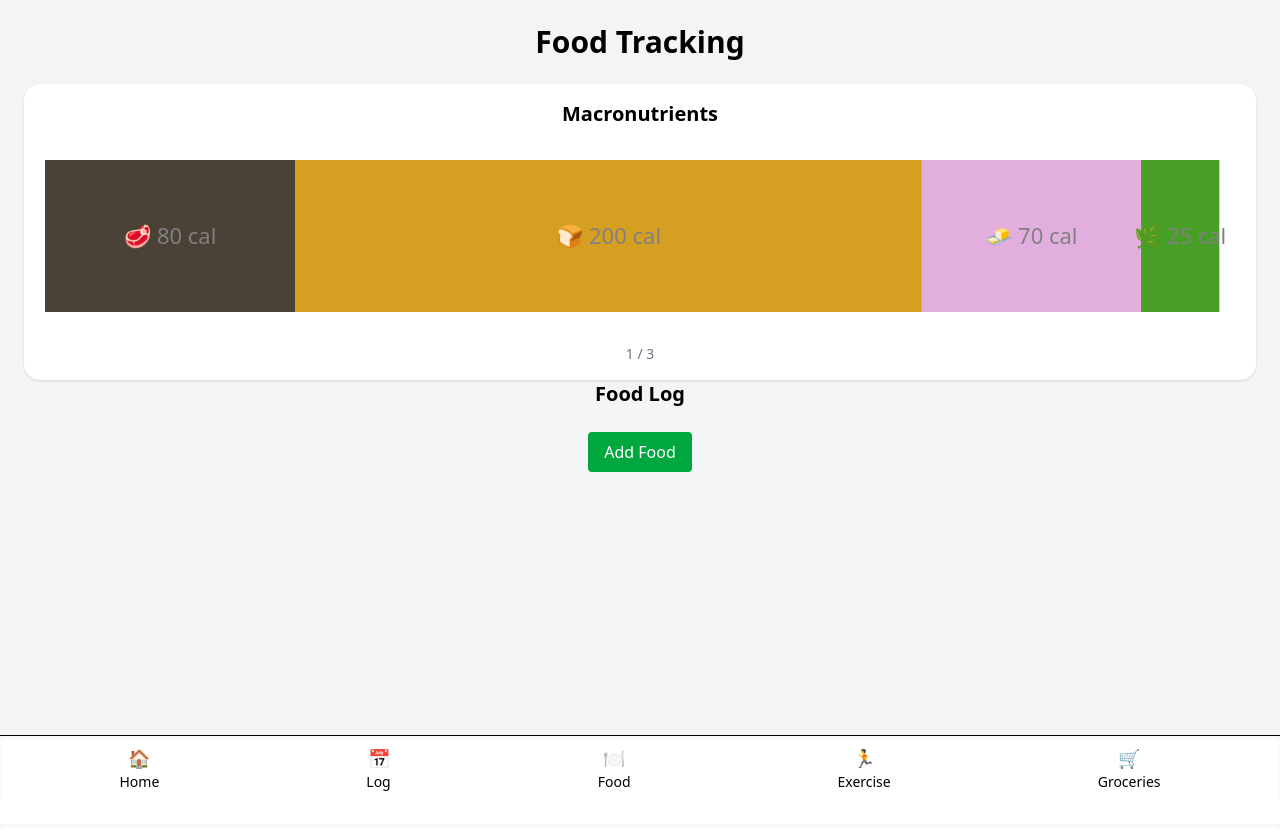
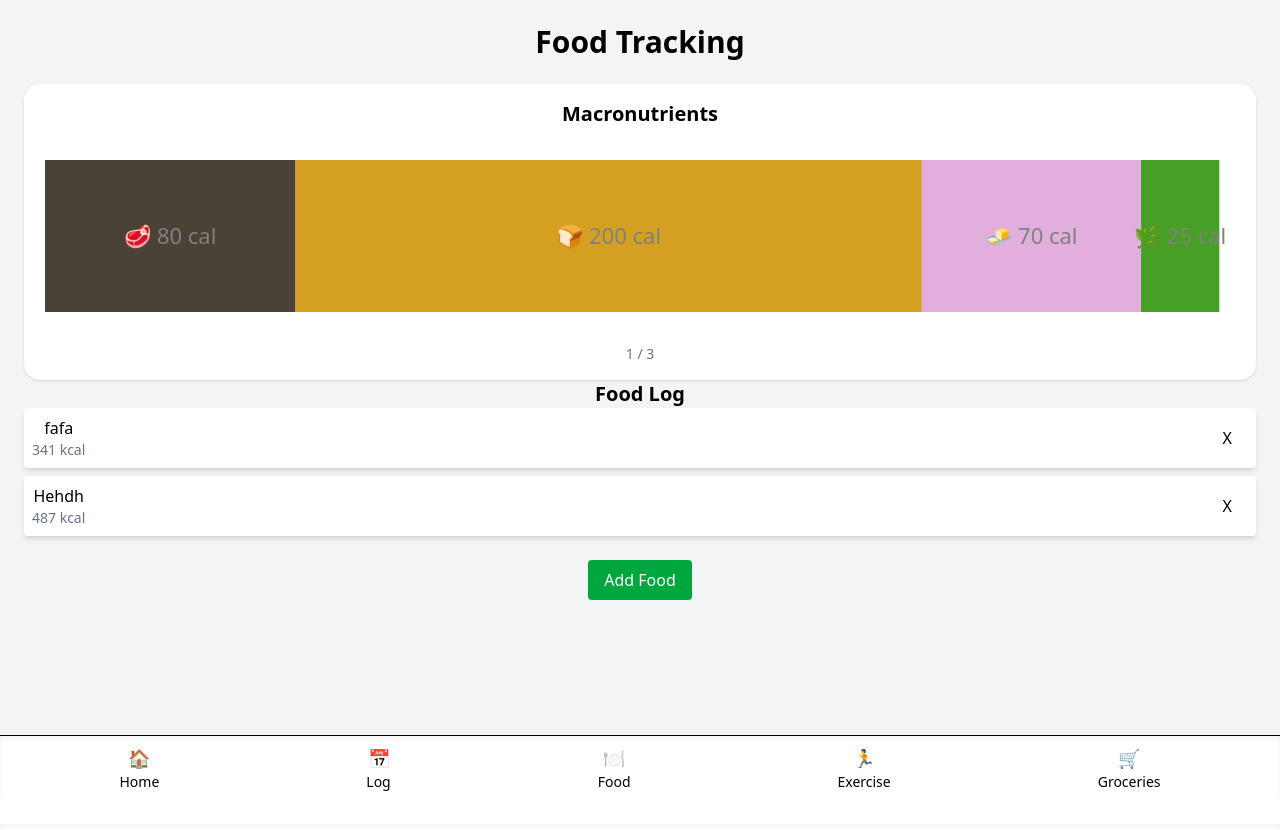
Before and after one commit to Sharif15/Nutritional_health_app, a Next.js app: page /food_tracking in a window 1280 px wide. Shown: the top 830 px of the page. Built offline with nearby package versions, Linux system fonts and the light colour scheme.

Commit message:
better Handeling of data for food item using json. Will need to change to use a database once we have it running

```diff
--- /dev/null
+++ b/src/app/api/foodLog/route.ts
@@ -0,0 +1,26 @@
+import { promises as fs } from "fs";
+import path from "path";
+
+// File path to store food log data
+const filePath = path.join(process.cwd(), "src", "data", "foodLog.json");
+
+// Load food log from JSON file
+export async function GET() {
+  try {
+    const data = await fs.readFile(filePath, "utf-8");
+    return new Response(data, { status: 200 });
+  } catch (error) {
+    return new Response(JSON.stringify({ foodLog: [] }), { status: 200 });
+  }
+}
+
+// Save food log to JSON file
+export async function POST(req: Request) {
+  try {
+    const body = await req.json();
+    await fs.writeFile(filePath, JSON.stringify(body, null, 2), "utf-8");
+    return new Response(JSON.stringify({ message: "Saved successfully" }), { status: 200 });
+  } catch (error) {
+    return new Response(JSON.stringify({ error: "Failed to save data" }), { status: 500 });
+  }
+}
--- a/src/app/components/Button.tsx
+++ b/src/app/components/Button.tsx
@@ -8,7 +8,7 @@ export default function Button({ children, onClick, className, ...props }: Butto
   return (
     <button
       onClick={onClick}
-      className={`px-4 py-2 bg-blue-600 text-white rounded ${className}`}
+      className={`px-4 py-2 rounded ${className}`}
       {...props}
     >
       {children}
--- a/src/app/food_tracking/page.tsx
+++ b/src/app/food_tracking/page.tsx
@@ -1,39 +1,77 @@
 "use client";
-import { useState } from "react";
+import { useState, useEffect } from "react";
 import Button from "@/app/components/Button";
 import NutritionBars from "@/app/components/NutritionBars";
 import { Dialog } from "@/app/components/Dialog";
 
+interface FoodItem {
+  name: string;
+  calories?: number;
+}
+
 export default function FoodTracking() {
-  const [foodLog, setFoodLog] = useState<string[]>([]);  // Assuming food log will store a list of food names
-  const [foodName, setFoodName] = useState("");           // State for food name input
+  const [foodLog, setFoodLog] = useState<FoodItem[]>([]);
+  const [foodName, setFoodName] = useState("");
+
+
+  // Load food log from JSON file (via API)
+  useEffect(() => {
+    fetch("/api/foodLog")
+      .then((res) => res.json())
+      .then((data) => setFoodLog(data.foodLog || []))
+      .catch((err) => console.error("Error loading food log:", err));
+  }, []);
+
+  // Save food log to JSON file (via API)
+  const saveFoodLog = async (updatedLog: FoodItem[]) => {
+    setFoodLog(updatedLog);
+    await fetch("/api/foodLog", {
+      method: "POST",
+      headers: { "Content-Type": "application/json" },
+      body: JSON.stringify({ foodLog: updatedLog }),
+    });
+  };
 
   const handleAddFood = () => {
     if (foodName) {
-      // Add the new food item to the food log
-      setFoodLog((prevLog) => [...prevLog, foodName]);
-      // Reset the form inputs
+      const newFood: FoodItem = {
+        name: foodName,
+        calories: Math.floor(Math.random() * 500), // Random calories
+      };
+      const updatedLog = [...foodLog, newFood];
+      saveFoodLog(updatedLog);
       setFoodName("");
     }
+  };
+
+  const handleRemoveFood = (index: number) => {
+    const updatedLog = foodLog.filter((_, i) => i !== index);
+    saveFoodLog(updatedLog);
   };
 
   return (
     <div className="min-h-screen flex flex-col bg-gray-50">
       <main className="min-h-screen p-6 bg-gray-100">
-    {/* <main className="flex-grow px-4 py-6 space-y-6 max-w-5xl mx-auto"> */}
-
         <h1 className="text-3xl font-bold text-center mb-6">Food Tracking</h1>
 
-    {/* Your visual bar graph (NutritionBars component placeholder) */}
-        { <NutritionBars /> }
+        {/* Nutrition Graph */}
+        <NutritionBars />
 
         {/* Food Log */}
-      <section className="mb-6 text-center items-center">
+        <section className="mb-6 text-center">
           <h2 className="text-xl font-semibold">Food Log</h2>
           <ul className="space-y-2">
             {foodLog.map((item, index) => (
-            <li key={index} className="bg-white p-2 rounded shadow-md">
-              {item}
+              <li key={index} className="flex items-center justify-between bg-white p-2 rounded shadow-md">
+                <div className="flex items-center space-x-3">
+                  <div>
+                    <p className="font-medium">{item.name}</p>
+                    <p className="text-sm text-gray-500">{item.calories} kcal</p>
+                  </div>
+                </div>
+                <Button className=" text-black hover:text-red-600" onClick={() => handleRemoveFood(index)}>
+                  X
+                </Button>
               </li>
             ))}
           </ul>
--- /dev/null
+++ b/src/data/foodLog.json
@@ -0,0 +1,12 @@
+{
+  "foodLog": [
+    {
+      "name": "fafa",
+      "calories": 341
+    },
+    {
+      "name": "Hehdh",
+      "calories": 487
+    }
+  ]
+}
```
Lines whose indentation alone changed are shown as unchanged.
